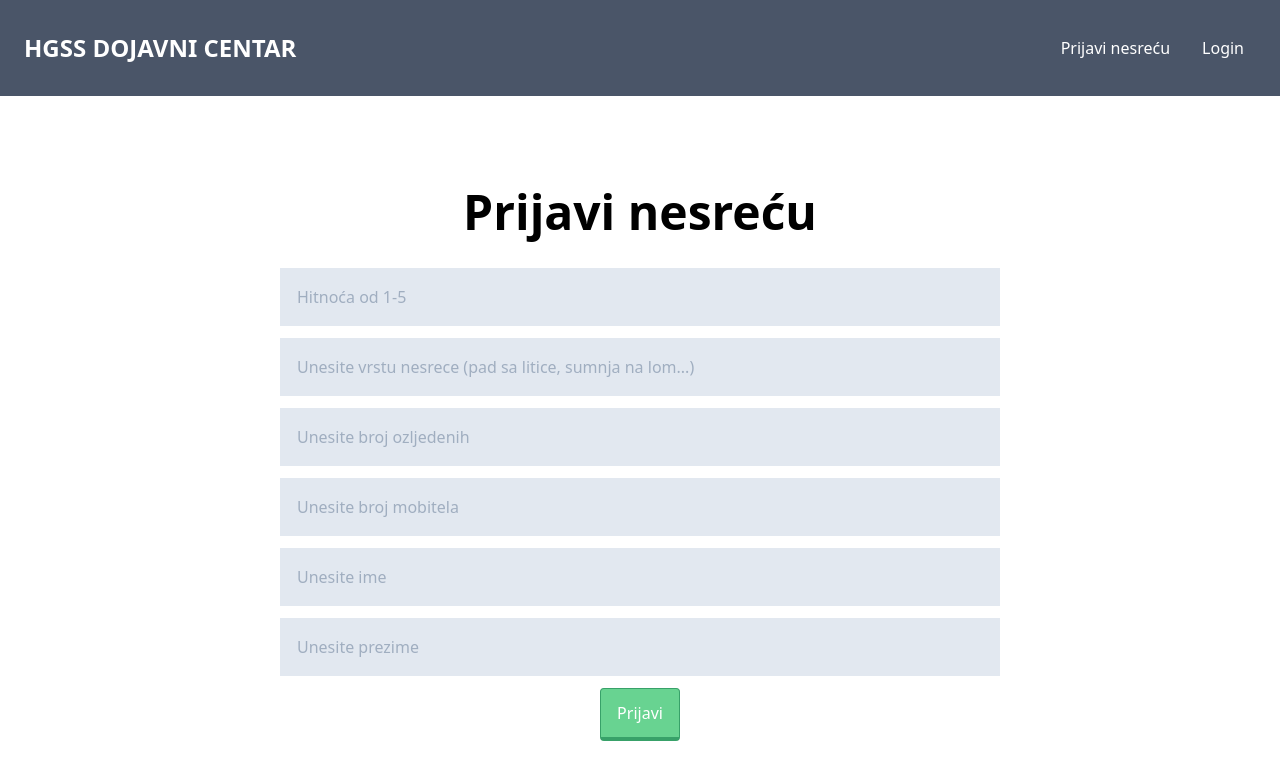
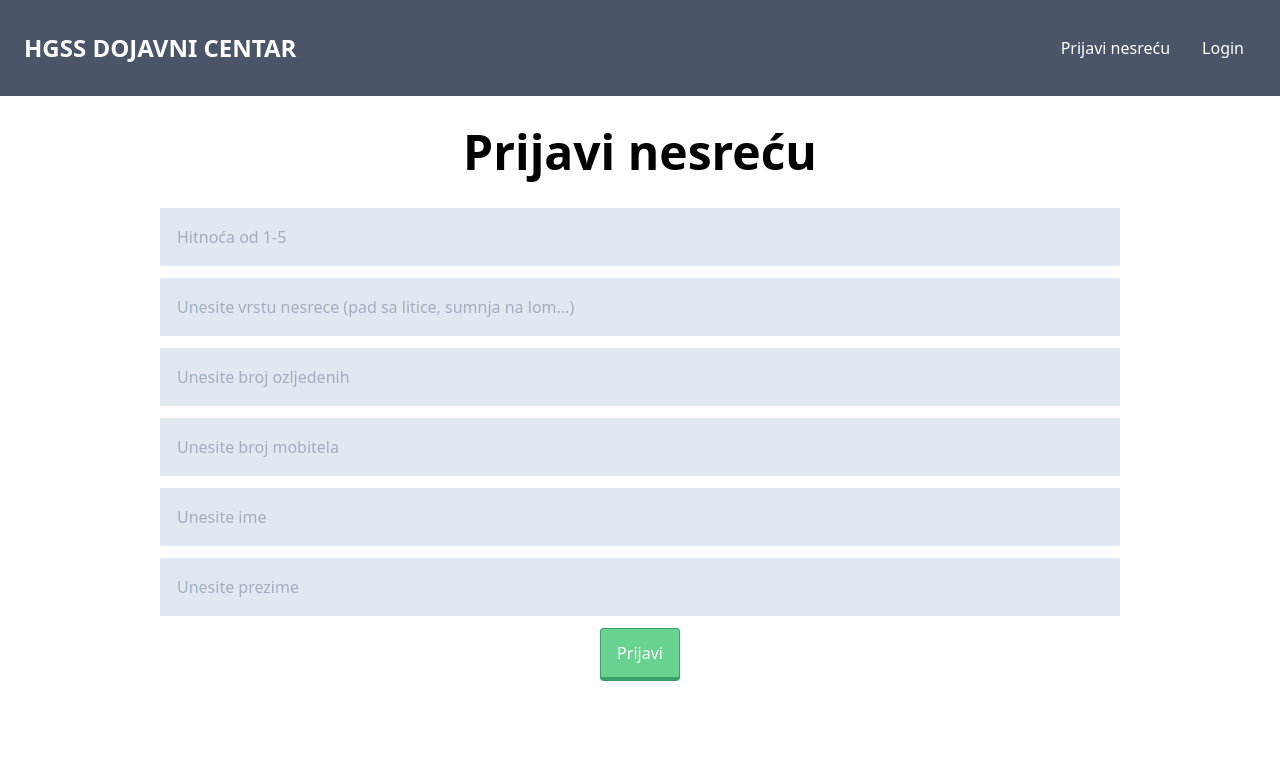
Before and after one commit to vbacic/HGSS1, a React (Create React App) app: page / in a window 1280 px wide. Shown: the top 780 px of the page. Built offline with nearby package versions, Linux system fonts and the light colour scheme; no server answers.

Commit message:
izmjena home stranice

```diff
--- a/src/Components/Home.jsx
+++ b/src/Components/Home.jsx
@@ -1,17 +1,10 @@
 import React from "react";
 import UnosDojave from './UnosDojave';
+
 const Home = () => {
   return (
-    <div className="container md:w-3/4 mx-auto mt-20 mb-10">
-
-
-      <p className="w-11/12 lg:w-3/4 mx-auto text-3xl mb-10">
-
-      </p>
+    <div>
       <UnosDojave />
-      <p className="w-11/12 lg:w-3/4 text-3xl mx-auto">
-
-      </p>
     </div>
   );
 };
```
